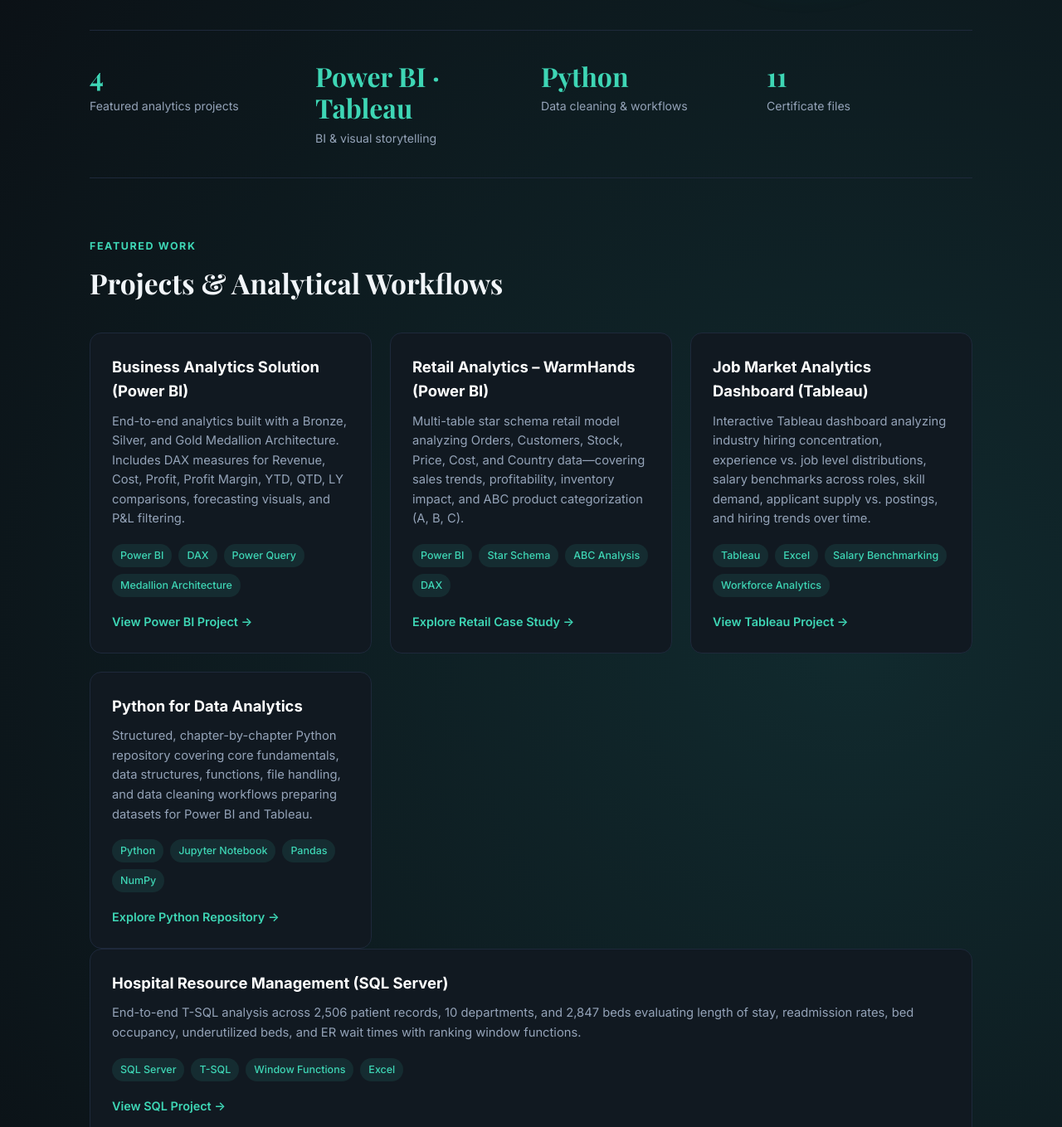
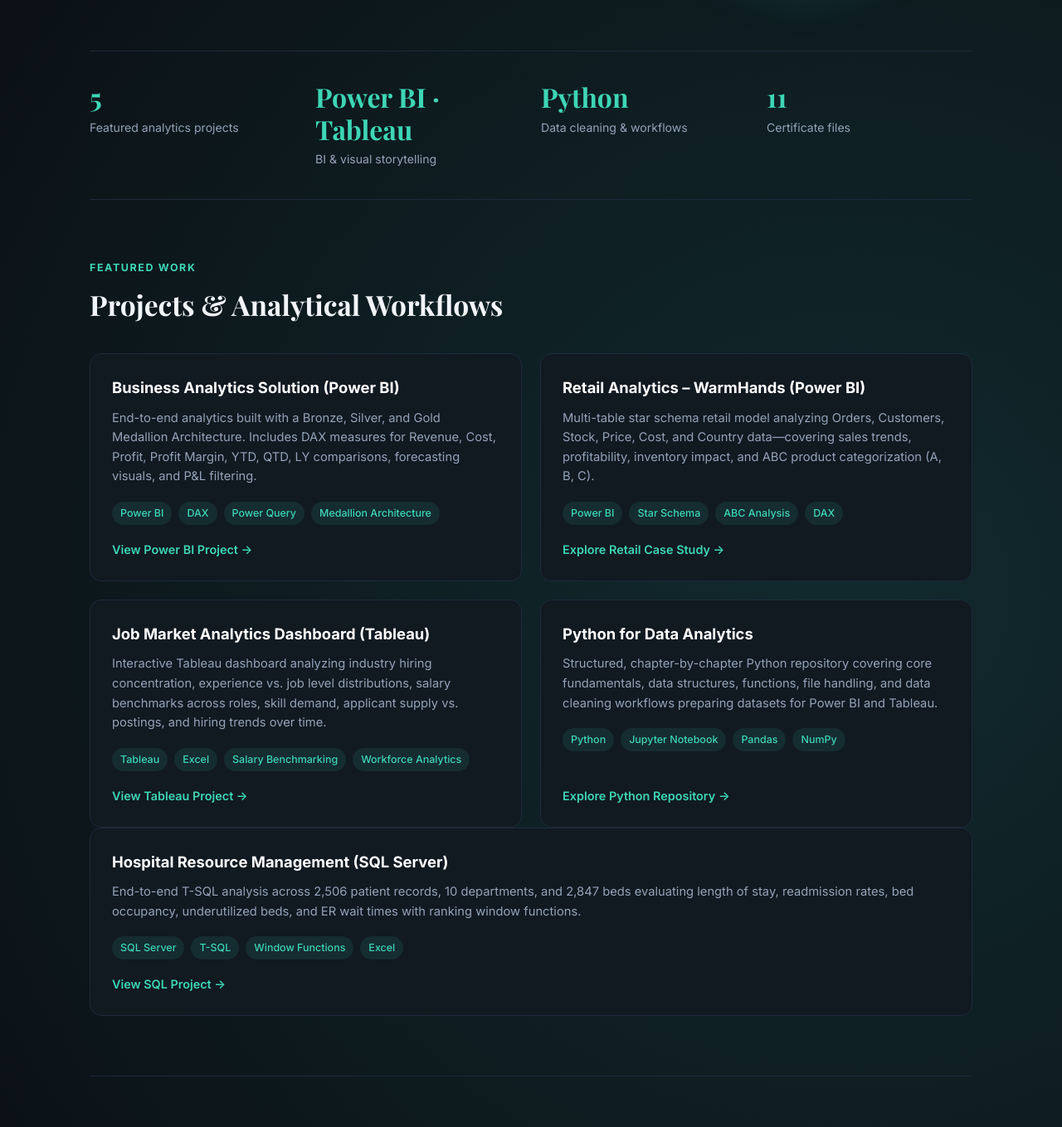
Before and after one commit to foram971/foram971.github.io, a plain HTML site: page index.html in a window 1280 px wide. Shown: the part 510-1869 px from the top of the page at 83% size. Drawn offline with nearby package versions, Linux system fonts and the light colour scheme.

Commit message:
Modify grid layout and update statistics count
Updated grid layout and statistics display in index.html.

```diff
--- a/index.html
+++ b/index.html
@@ -252,7 +252,7 @@
 
     .grid-2 {
       display: grid;
-      grid-template-columns: repeat(auto-fit, minmax(320px, 1fr));
+      grid-template-columns: repeat(2, 1fr);
       gap: 22px;
     }
 
@@ -540,6 +540,11 @@
         flex-direction: column;
         align-items: flex-start;
       }
+      .grid-2 {
+        grid-template-columns: 1fr;
+      }
+    }
+  </style>
     }
   </style>
 </head>
@@ -587,7 +592,7 @@
 
     <div class="stats-bar">
       <div class="stat-item">
-        <h3>4</h3>
+        <h3>5</h3>
         <p>Featured analytics projects</p>
       </div>
       <div class="stat-item">
@@ -665,7 +670,7 @@
         </div>
       </div>
 
-      <div class="card">
+      <div class="card" style="grid-column: 1 / -1;">
           <div>
             <h3>Hospital Resource Management (SQL Server)</h3>
             <p>End-to-end T-SQL analysis across 2,506 patient records, 10 departments, and 2,847 beds evaluating length of stay, readmission rates, bed occupancy, underutilized beds, and ER wait times with ranking window functions.</p>
```
